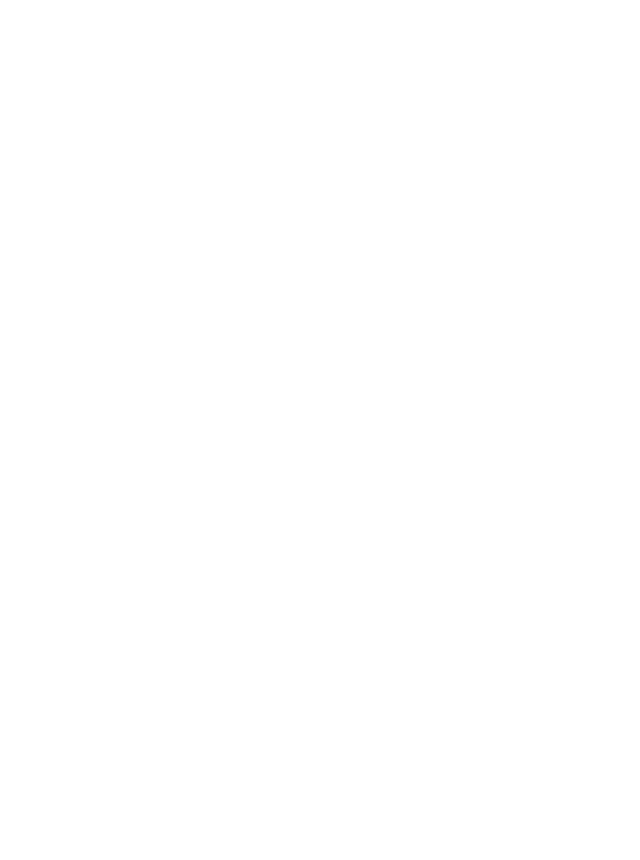
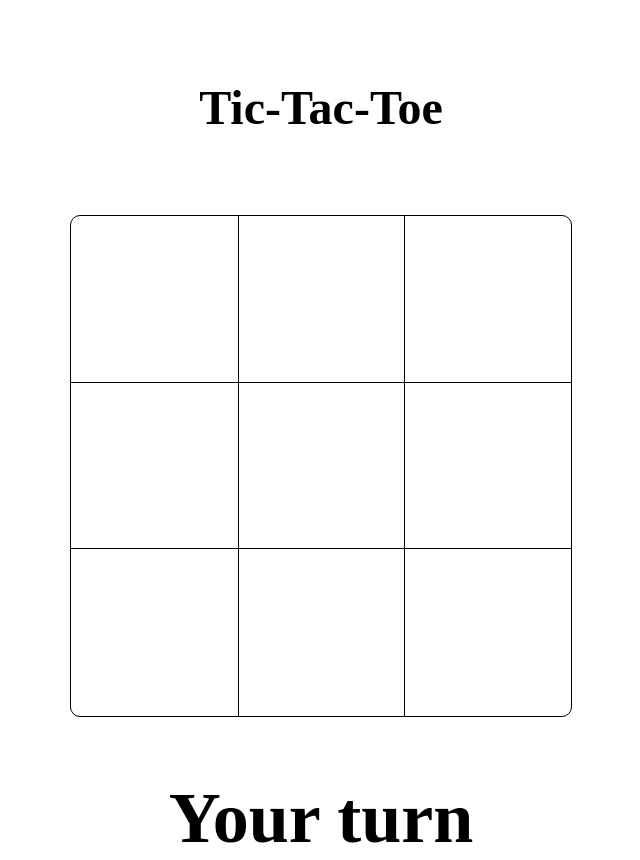
Before and after one commit to Copperage/TOP-Tic-Tac-Toe, a plain HTML site: page index.html in a window 1280 px wide. Shown: the whole page, without its empty margins (319-959 px from the left). Before the commit the page ends 800 px from the top, so only its background shows below. Drawn offline with Linux system fonts and the light colour scheme.

Commit message:
html and css base

```diff
--- a/index.html
+++ b/index.html
@@ -8,5 +8,26 @@
 		<link rel="stylesheet" href="style.css" />
 		<title>Tic-Tac-Toe</title>
 	</head>
-	<body></body>
+	<body>
+		<header class="header-container">
+			<h1>Tic-Tac-Toe</h1>
+		</header>
+		<main>
+			<div class="game-container">
+				<div class="box no-l"></div>
+				<div class="box"></div>
+				<div class="box"></div>
+				<div class="box no-l"></div>
+				<div class="box"></div>
+				<div class="box"></div>
+				<div class="box no-l no-b"></div>
+				<div class="box no-b"></div>
+				<div class="box no-b"></div>
+			</div>
+
+			<div class="turn-container">
+				<h2 class="xturn">Your turn</h2>
+			</div>
+		</main>
+	</body>
 </html>
--- a/style.css
+++ b/style.css
@@ -0,0 +1,56 @@
+* {
+	margin: 0;
+	padding: 0;
+	font-size: 24px;
+}
+
+body {
+	display: grid;
+	grid-template-rows: 0.5fr 1.5fr;
+}
+
+.header-container {
+	margin: auto;
+}
+
+.header-container h1 {
+	font-size: 2rem;
+}
+
+main {
+	margin: auto;
+}
+
+.game-container {
+	display: grid;
+	width: 500px;
+	height: 500px;
+	border: 1px solid black;
+	border-radius: 10px;
+	grid-template-columns: 1fr 1fr 1fr;
+	grid-template-rows: 1fr 1fr 1fr;
+	grid-template-areas:
+		'. . .'
+		'. . .'
+		'. . .';
+}
+
+.box {
+	display: grid;
+	border-left: 1px solid black;
+	border-bottom: 1px solid black;
+}
+
+.no-l {
+	border-left: 0;
+}
+
+.no-b {
+	border-bottom: 0;
+}
+
+.xturn {
+	margin-top: 2.5rem;
+	text-align: center;
+	font-size: 3rem;
+}
```
